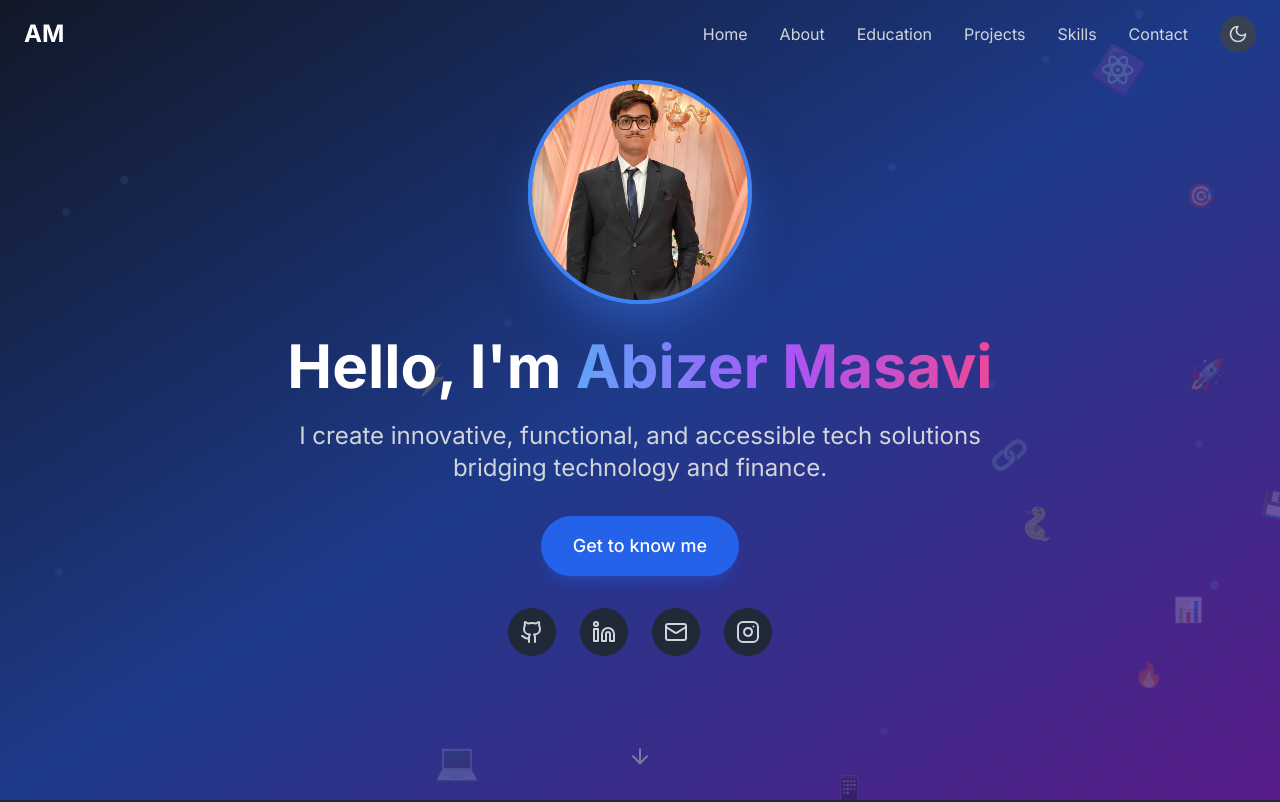
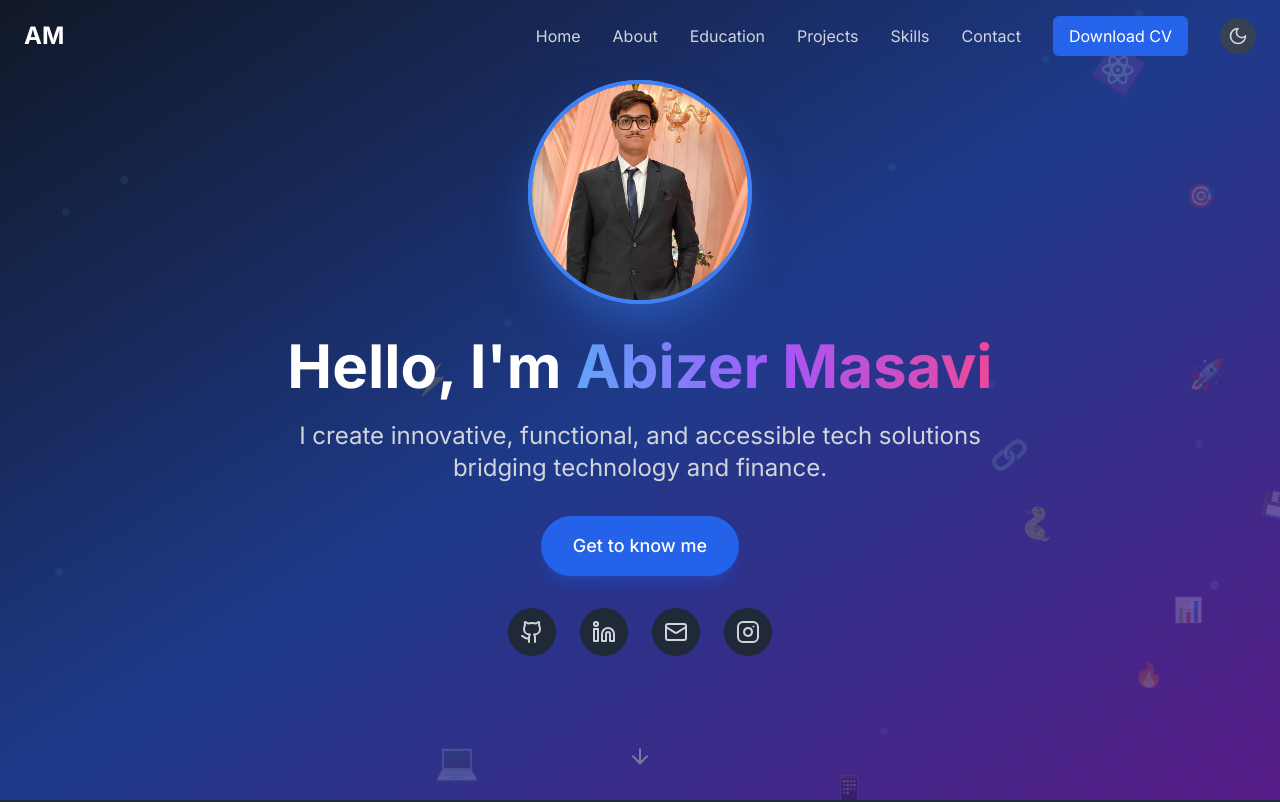
Before and after one commit to abizer007/Abizer_Portfolio, a Next.js app: page / in a window 1280 px wide. Shown: the top 802 px of the page. Built offline with nearby package versions, Linux system fonts and the light colour scheme.

Commit message:
Update Header.tsx

```diff
--- a/components/Header.tsx
+++ b/components/Header.tsx
@@ -63,6 +63,18 @@ export default function Header() {
                 {item.name}
               </motion.button>
             ))}
+            {/* Download CV Button */}
+            <motion.a
+              href="/Abizer_CV.pdf"
+              target="_blank"
+              rel="noopener noreferrer"
+              whileHover={{ scale: 1.1 }}
+              whileTap={{ scale: 0.95 }}
+              className="bg-blue-600 text-white px-4 py-2 rounded-md hover:bg-blue-700 transition"
+            >
+              Download CV
+            </motion.a>
+            {/* Theme Toggle */}
             <motion.button
               whileHover={{ scale: 1.1 }}
               whileTap={{ scale: 0.95 }}
@@ -111,6 +123,15 @@ export default function Header() {
                 {item.name}
               </button>
             ))}
+            {/* Mobile Download CV */}
+            <a
+              href="/Abizer_Resume.pdf"
+              target="_blank"
+              rel="noopener noreferrer"
+              className="block w-full text-left px-4 py-2 text-gray-300 hover:bg-gray-700"
+            >
+              Download CV
+            </a>
           </motion.div>
         )}
       </nav>
```
